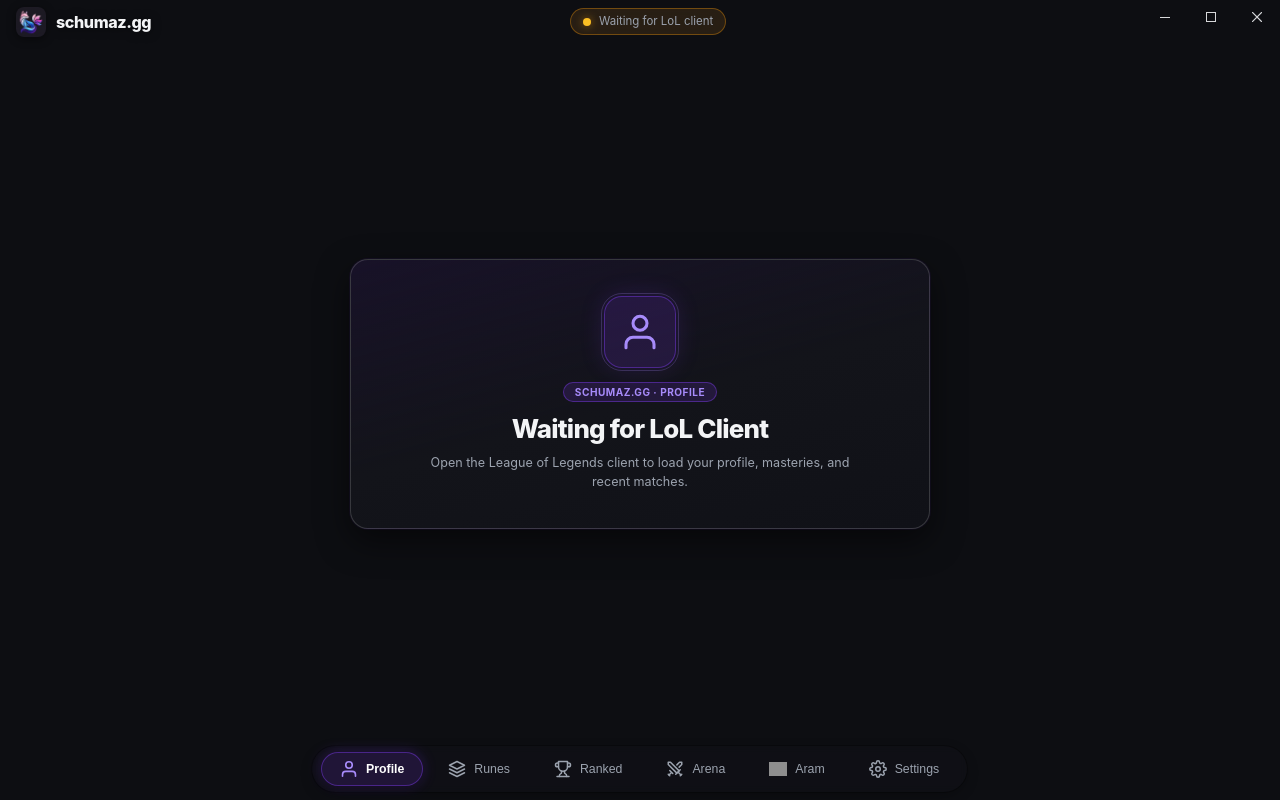
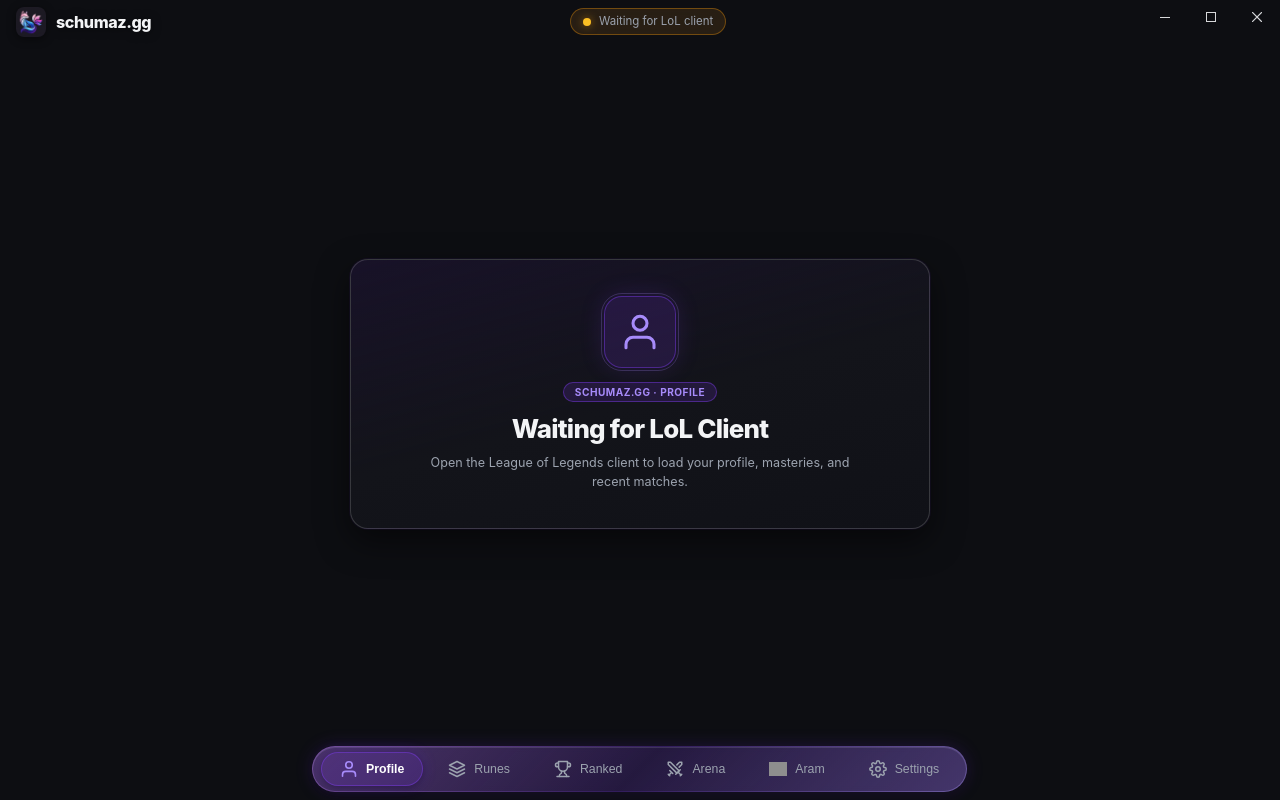
Before and after one commit to schumaz/schumaz.gg, a React (Vite) app: page / in a window 1280 px wide. Built offline with nearby package versions, Linux system fonts and the light colour scheme; grey boxes are pictures that could not be loaded.

Commit message:
fix(graphics): preserve dock amethyst gradient on profile tab

```diff
--- a/src/features/profile/ProfileTab.css
+++ b/src/features/profile/ProfileTab.css
@@ -225,8 +225,44 @@
 }
 
 .container.profile-active .floating-dock {
-  background: rgba(19, 20, 26, 0.44);
-  box-shadow: 0 4px 14px -2px rgba(0, 0, 0, 0.32), 0 0 0 1px rgba(0, 0, 0, 0.28);
+  border: 1px solid transparent;
+  background:
+    linear-gradient(
+      135deg,
+      rgba(34, 24, 58, 0.56) 0%,
+      rgba(19, 20, 26, 0.44) 50%,
+      rgba(36, 24, 62, 0.56) 100%
+    ) padding-box,
+    linear-gradient(
+      135deg,
+      rgba(192, 132, 252, 0.6) 0%,
+      rgba(124, 58, 237, 0.34) 50%,
+      rgba(167, 139, 250, 0.62) 100%
+    ) border-box;
+  box-shadow:
+    0 4px 14px -2px rgba(0, 0, 0, 0.32),
+    0 0 18px rgba(124, 58, 237, 0.2),
+    inset 0 1px 0 rgba(221, 214, 254, 0.14);
+}
+
+.container.profile-active .floating-dock:hover {
+  background:
+    linear-gradient(
+      135deg,
+      rgba(40, 27, 68, 0.62) 0%,
+      rgba(21, 21, 30, 0.5) 50%,
+      rgba(42, 27, 72, 0.62) 100%
+    ) padding-box,
+    linear-gradient(
+      135deg,
+      rgba(216, 180, 254, 0.72) 0%,
+      rgba(139, 92, 246, 0.45) 50%,
+      rgba(192, 132, 252, 0.75) 100%
+    ) border-box;
+  box-shadow:
+    0 6px 18px -2px rgba(0, 0, 0, 0.36),
+    0 0 22px rgba(124, 58, 237, 0.28),
+    inset 0 1px 0 rgba(221, 214, 254, 0.2);
 }
 
 .profile-hero-card {
```
